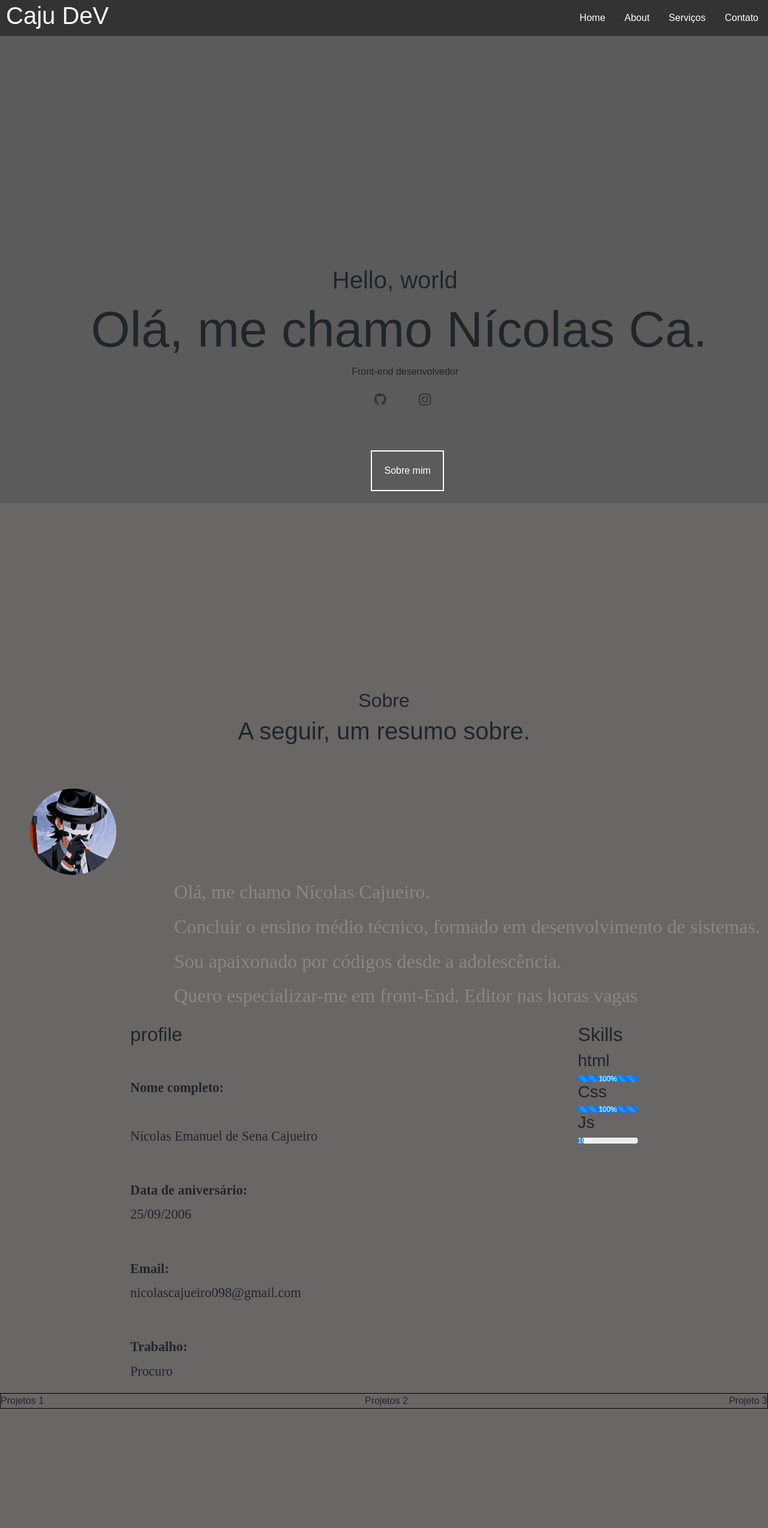
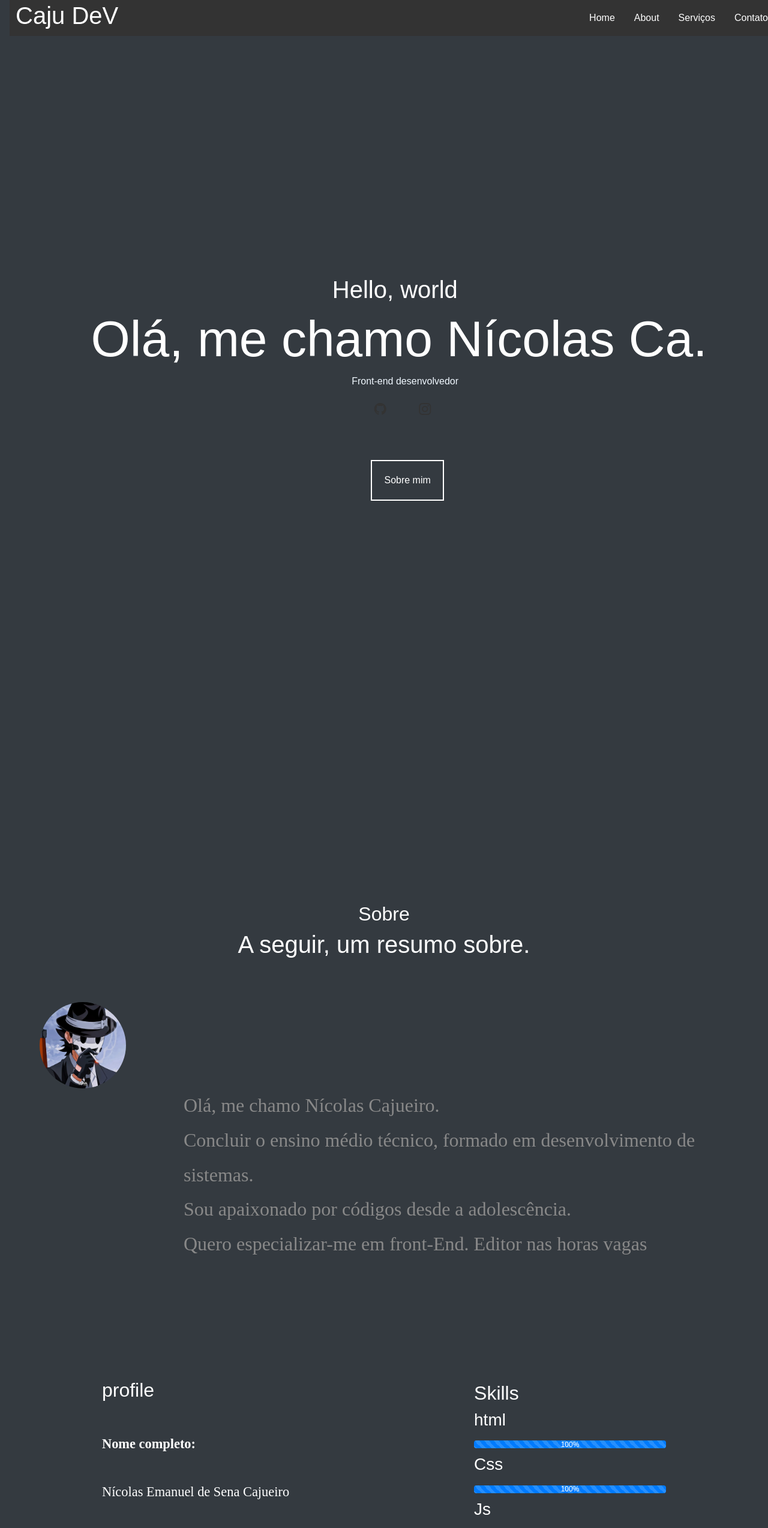
Before and after one commit to DevNic0las/Portif-lio, a plain HTML site: page index.html in a window 1280 px wide. Shown: the top 2548 px of the page at 60% size. Drawn offline with nearby package versions, Linux system fonts and the light colour scheme; files whose address does not match are found by name.

Commit message:
Add files via upload

```diff
--- a/index.html
+++ b/index.html
@@ -12,13 +12,13 @@
 
 </head>
 
-<body>
+<body class="p-3 mb-2 bg-dark text-white">
     <header>
         <nav>
             <h1 class="logo">Caju DeV</h1>
             <ul>
                 <li><a href="#">Home</a></li>
-                <li><a href="#sobre">About</a></li>
+                <li><a href="#scroll-profile">About</a></li>
                 <li><a href="#especializaçao">Serviços</a></li>
                 <li><a href="#contato">Contato</a></li>
             </ul>
@@ -32,15 +32,16 @@
 
                 <h5 style="font-size: 40px;">Hello, world</h5>
                 <h1 style="font-size: 84px; margin-left: 50px;">Olá, me chamo Nícolas Ca.</h1>
-                <span style="margin-left: 45%;">Front-end desenvolvedor</span>
+                <span style="margin-left: 45%; color: aliceblue;">Front-end desenvolvedor</span>
                 <div class="icons">
                     <a href="https://github.com/DevNic0las" target="_blank">
                         <i class="bi bi-github"></i></a>
-                    <a href="https://www.instagram.com/nicolas_cajr/" target="_blank"><i class="bi bi-instagram"></i></a>
+                    <a href="https://www.instagram.com/nicolas_cajr/" target="_blank"><i
+                            class="bi bi-instagram"></i></a>
                 </div>
                 <div class="btn_main">
 
-                    <a href="#sobre" style="color: white; text-decoration: none;"> Sobre mim</a>
+                    <a href="#scroll-profile" style="color: white; text-decoration: none;"> Sobre mim</a>
 
                 </div>
             </div>
@@ -48,15 +49,15 @@
         </div>
 
     </main>
-
+    <section id="scroll-profile">
     <div class="titles-section">
 
         <h2>Sobre</h2>
         <h1>A seguir, um resumo sobre.</h1>
 
     </div>
+
     <section id="sobre">
-
         <div class="information">
 
 
@@ -90,23 +91,26 @@
         <div class="skills">
             <h2>Skills</h2>
             <h3>html</h3>
-            <div class="progress" >
-                <div class="progress-bar progress-bar-striped progress-bar-animated" role="progressbar" style="width: 100%;" aria-valuenow="0" aria-valuemin="100" aria-valuemax="100" >100%</div>
+            <div class="progress">
+                <div class="progress-bar progress-bar-striped progress-bar-animated" role="progressbar"
+                    style="width: 100%;" aria-valuenow="0" aria-valuemin="100" aria-valuemax="100">100%</div>
             </div>
             <h3>Css</h3>
-              <div class="progress" >
-                <div class="progress-bar progress-bar-striped progress-bar-animated" role="progressbar" style="width: 100%;" aria-valuenow="0" aria-valuemin="100" aria-valuemax="100">100%</div>
+            <div class="progress">
+                <div class="progress-bar progress-bar-striped progress-bar-animated" role="progressbar"
+                    style="width: 100%;" aria-valuenow="0" aria-valuemin="100" aria-valuemax="100">100%</div>
             </div>
             <h3>Js</h3>
-              <div class="progress" >
-                <div class="progress-bar progress-bar-striped progress-bar-animated" role="progressbar" style="width: 10%;" aria-valuenow="0" aria-valuemin="100" aria-valuemax="100">10%</div>
+            <div class="progress">
+                <div class="progress-bar progress-bar-striped progress-bar-animated" role="progressbar"
+                    style="width: 10%;" aria-valuenow="0" aria-valuemin="100" aria-valuemax="100">10%</div>
             </div>
 
         </div>
 
     </div>
 
-
+</section>
     <section class="Projetos">
         <div class="card-container">
             <div>Projetos 1</div>
@@ -124,11 +128,13 @@
                 <p>Desenvolvo sites <br> <span style="margin: 0 80px;">para</span> <br>quaisquer intuito</p>
 
             </div>
-            <div >
+            <div>
 
                 <i class="bi bi-gear" style="margin: 0 120px;"></i>
-                <strong>Automatização <br><span style="margin: 0 80px;">de</span><br> <span style="margin: 0 30px;">processos</span></strong>
-<p>Faço automatização <br>  com a linguagem de <br>programação chamada Python, <br>otimizo o trabalho braçal<Br> com uma I.A</p>
+                <strong>Automatização <br><span style="margin: 0 80px;">de</span><br> <span
+                        style="margin: 0 30px;">processos</span></strong>
+                <p>Faço automatização <br> com a linguagem de <br>programação chamada Python, <br>otimizo o trabalho
+                    braçal<Br> com uma I.A</p>
             </div>
             <div>
                 <i class="bi bi-play"></i>
--- a/style.css
+++ b/style.css
@@ -7,7 +7,7 @@
 
 body {
     font-family: Arial, sans-serif;
-    background-color: #696666;
+
     scroll-behavior: smooth;
 }
 
@@ -20,6 +20,7 @@ nav {
     justify-content: space-between;
     align-items: center;
     position: sticky;
+    width: 100%;
 }
 header {
     position: fixed;
@@ -60,7 +61,7 @@ nav ul li a:hover {
     justify-content: center;
     flex-wrap: wrap;
     align-items: center;
-    background-color: #5c5b5b;
+
 
 
 }
@@ -124,6 +125,7 @@ nav ul li a:hover {
     flex-wrap: wrap;
     align-items: center;
     justify-content: center;
+
 }
 
 .intra-information img {
@@ -164,7 +166,7 @@ nav ul li a:hover {
     align-items: center;
     margin: 50px;
     justify-content: center;
-    margin-top: 60px;
+    margin-top: 400px;
 }
 
 .titles-section h2 {
@@ -176,6 +178,7 @@ nav ul li a:hover {
     flex-direction: row;
     flex-wrap: wrap;
     justify-content: space-around;
+    margin: 60px 0;
 }
 
 .profile .sei-la p {
@@ -195,6 +198,7 @@ nav ul li a:hover {
     gap: 1rem;
     border: 1px solid black;
     justify-content: space-between;
+    margin: 200px 0;
 }
 
 .card-container {
@@ -251,6 +255,7 @@ flex-direction: column;
     margin-left: 40%;
     padding: 20px;
     margin-top: 30px;
+    background-color: #333;
 }
 
 .form-group label {
@@ -265,7 +270,7 @@ form h1 {
 
 form {
     margin-top: 15%;
-    background: #5c5b5b;
+
     border-radius: 20px;
 
 }
@@ -332,10 +337,11 @@ flex-direction: row;
     display: flex;
     flex-direction: column;
     flex-wrap: wrap;
-    margin:  0;
+    margin:  5px 0;
 }
 .progress{
-    width: 100px;
- height: 10px;
+    width: 20rem;
+ height: 0.8rem;
+ margin: 10px 0;
 
 }
```
Lines whose indentation alone changed are shown as unchanged.
